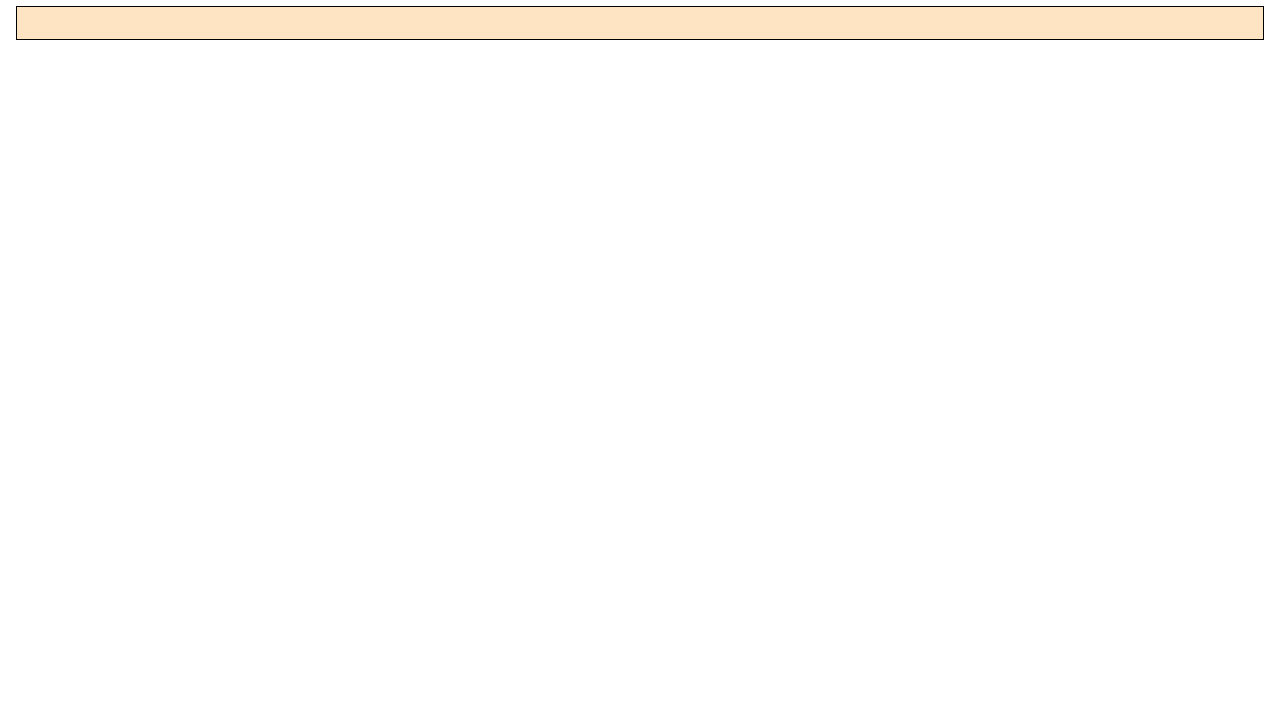
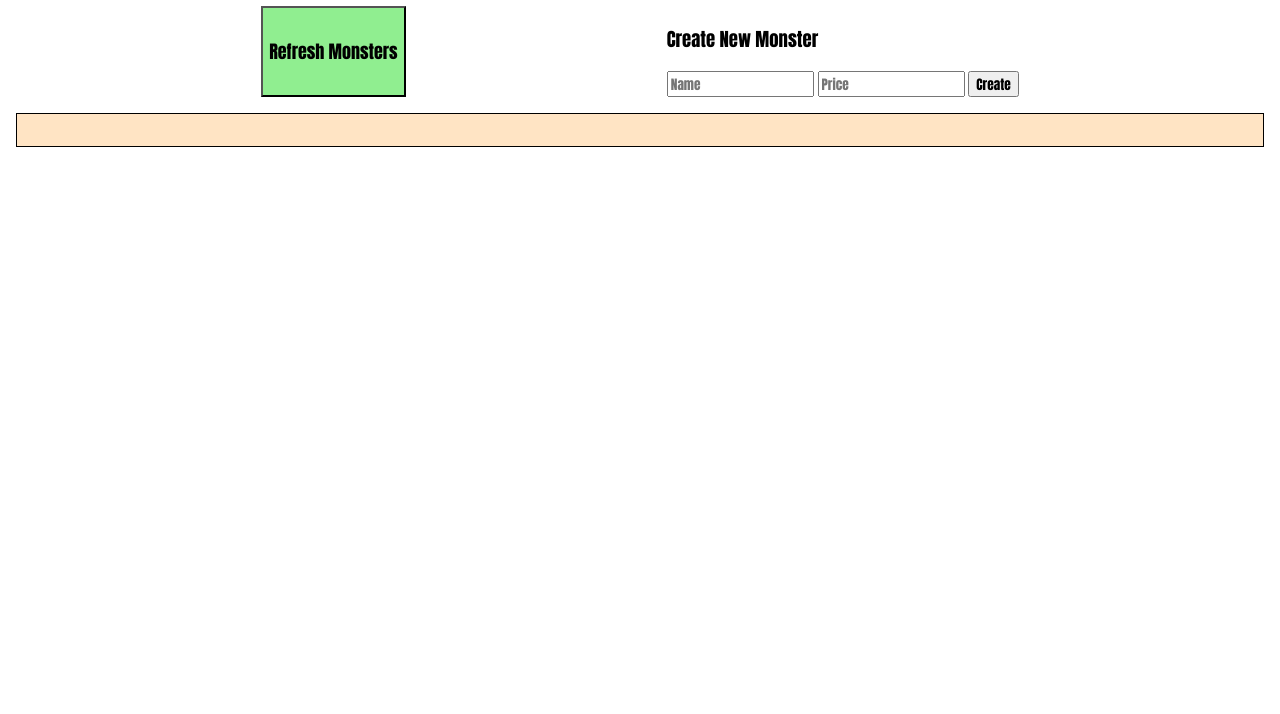
Before and after one commit to fterdal/2003-spa-demo, a website built with webpack: page public/index.html in a window 1280 px wide. Shown: the part 86-800 px from the top of the page. Built offline with nearby package versions, Linux system fonts and the light colour scheme; files whose address does not match are found by name.

Commit message:
adds a form and refresh button

```diff
--- a/client/main.js
+++ b/client/main.js
@@ -2,12 +2,12 @@ const loadMonsters = require("./loadMonsters");
 const { formatDollars } = require("./utils");
 
 const monsterContainer = document.getElementById("monster-container");
+const refreshMonstersBtn = document.getElementById("refresh-monsters");
 
 async function renderMonsters() {
   const monsters = await loadMonsters();
 
   monsterContainer.innerHTML = "";
-
   monsters.forEach(monster => {
     const monsterBox = document.createElement("DIV");
     monsterBox.classList.add("monster-box");
@@ -15,12 +15,14 @@ async function renderMonsters() {
       monsterBox.classList.add("in-cart");
     }
     monsterBox.innerHTML = `
-      <h2>${monster.name}</h2>
-      <img src="https://robohash.org/${monster.name}?set=set2">
-      <div>${formatDollars(monster.priceInCents)} / hour</div>
+    <h2>${monster.name}</h2>
+    <img src="https://robohash.org/${monster.name}?set=set2">
+    <div>${formatDollars(monster.priceInCents)} / hour</div>
     `;
     monsterContainer.appendChild(monsterBox);
   });
 }
 
+refreshMonstersBtn.onclick = renderMonsters;
+
 renderMonsters();
--- a/public/bundle.js
+++ b/public/bundle.js
@@ -104,7 +104,7 @@ eval("const loadMonsters = async () => {\n  const response = await window.fetch(
 /*! no static exports found */
 /***/ (function(module, exports, __webpack_require__) {
 
-eval("const loadMonsters = __webpack_require__(/*! ./loadMonsters */ \"./client/loadMonsters.js\");\nconst { formatDollars } = __webpack_require__(/*! ./utils */ \"./client/utils.js\");\n\nconst monsterContainer = document.getElementById(\"monster-container\");\n\nasync function renderMonsters() {\n  const monsters = await loadMonsters();\n\n  monsterContainer.innerHTML = \"\";\n\n  monsters.forEach(monster => {\n    const monsterBox = document.createElement(\"DIV\");\n    monsterBox.classList.add(\"monster-box\");\n    if (monster.inCart) {\n      monsterBox.classList.add(\"in-cart\");\n    }\n    monsterBox.innerHTML = `\n      <h2>${monster.name}</h2>\n      <img src=\"https://robohash.org/${monster.name}?set=set2\">\n      <div>${formatDollars(monster.priceInCents)} / hour</div>\n    `;\n    monsterContainer.appendChild(monsterBox);\n  });\n}\n\nrenderMonsters();\n\n\n//# sourceURL=webpack:///./client/main.js?");
+eval("const loadMonsters = __webpack_require__(/*! ./loadMonsters */ \"./client/loadMonsters.js\");\nconst { formatDollars } = __webpack_require__(/*! ./utils */ \"./client/utils.js\");\n\nconst monsterContainer = document.getElementById(\"monster-container\");\nconst refreshMonstersBtn = document.getElementById(\"refresh-monsters\");\n\nasync function renderMonsters() {\n  const monsters = await loadMonsters();\n\n  monsterContainer.innerHTML = \"\";\n  monsters.forEach(monster => {\n    const monsterBox = document.createElement(\"DIV\");\n    monsterBox.classList.add(\"monster-box\");\n    if (monster.inCart) {\n      monsterBox.classList.add(\"in-cart\");\n    }\n    monsterBox.innerHTML = `\n    <h2>${monster.name}</h2>\n    <img src=\"https://robohash.org/${monster.name}?set=set2\">\n    <div>${formatDollars(monster.priceInCents)} / hour</div>\n    `;\n    monsterContainer.appendChild(monsterBox);\n  });\n}\n\nrefreshMonstersBtn.onclick = renderMonsters;\n\nrenderMonsters();\n\n\n//# sourceURL=webpack:///./client/main.js?");
 
 /***/ }),
 
--- a/public/index.html
+++ b/public/index.html
@@ -11,7 +11,21 @@
 
 <body>
   <h1>Monster Rental</h1>
+  <div id="controls">
+    <div id="refresh-monsters">
+      <button>Refresh Monsters</button>
+    </div>
+    <div id="new-monster">
+      <h3>Create New Monster</h3>
+      <form id="new-monster-form">
+        <input name="name" type="text" placeholder="Name">
+        <input name="price" type="number" placeholder="Price">
+        <button type="submit">Create</button>
+      </form>
+    </div>
+  </div>
   <div id="monster-container">
+    <!-- Monsters Go Here -->
   </div>
 </body>
 
--- a/public/style.css
+++ b/public/style.css
@@ -32,6 +32,17 @@ h1 {
   max-height: 100px;
 }
 
-.in-cart {
+#controls {
+  display: flex;
+  justify-content: space-evenly;
+}
+
+#refresh-monsters {
+  display: flex;
+  justify-content: center;
+}
+
+#refresh-monsters button {
+  font-size: large;
   background-color: lightgreen;
 }
```
